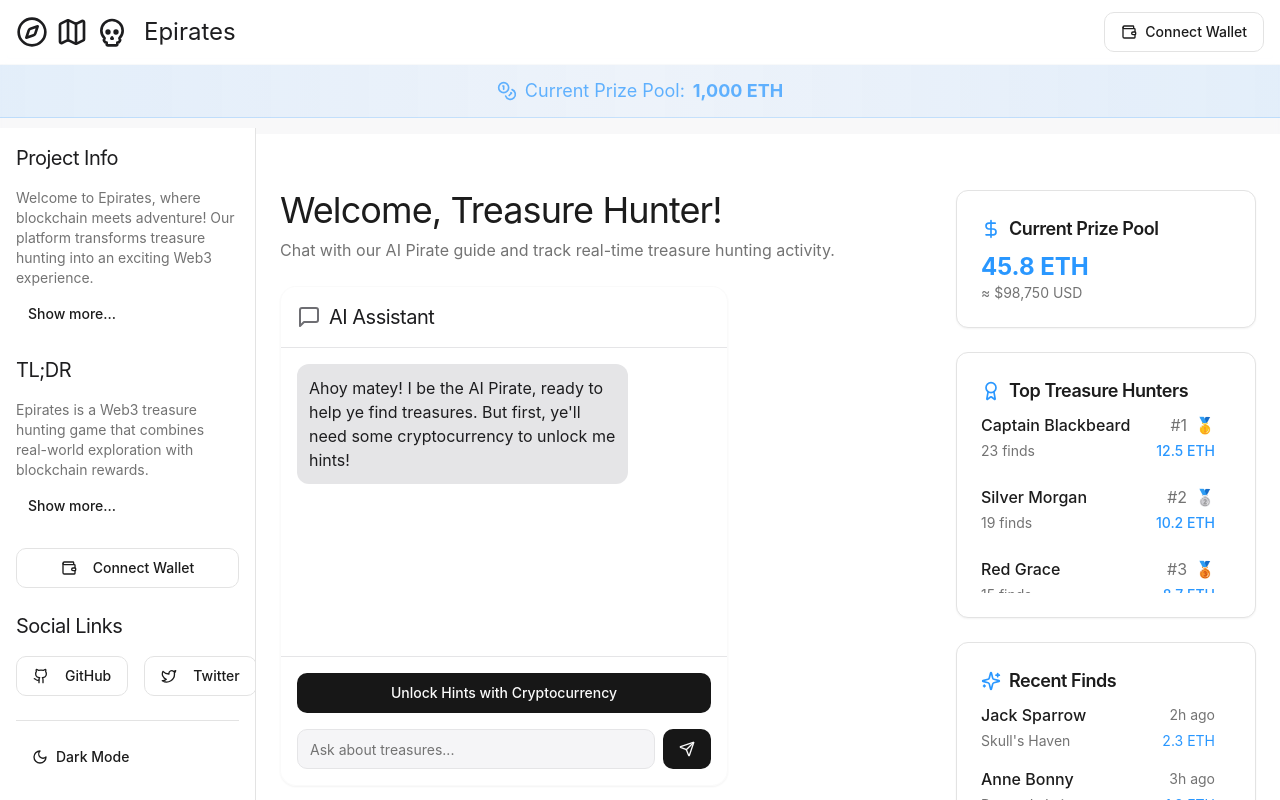
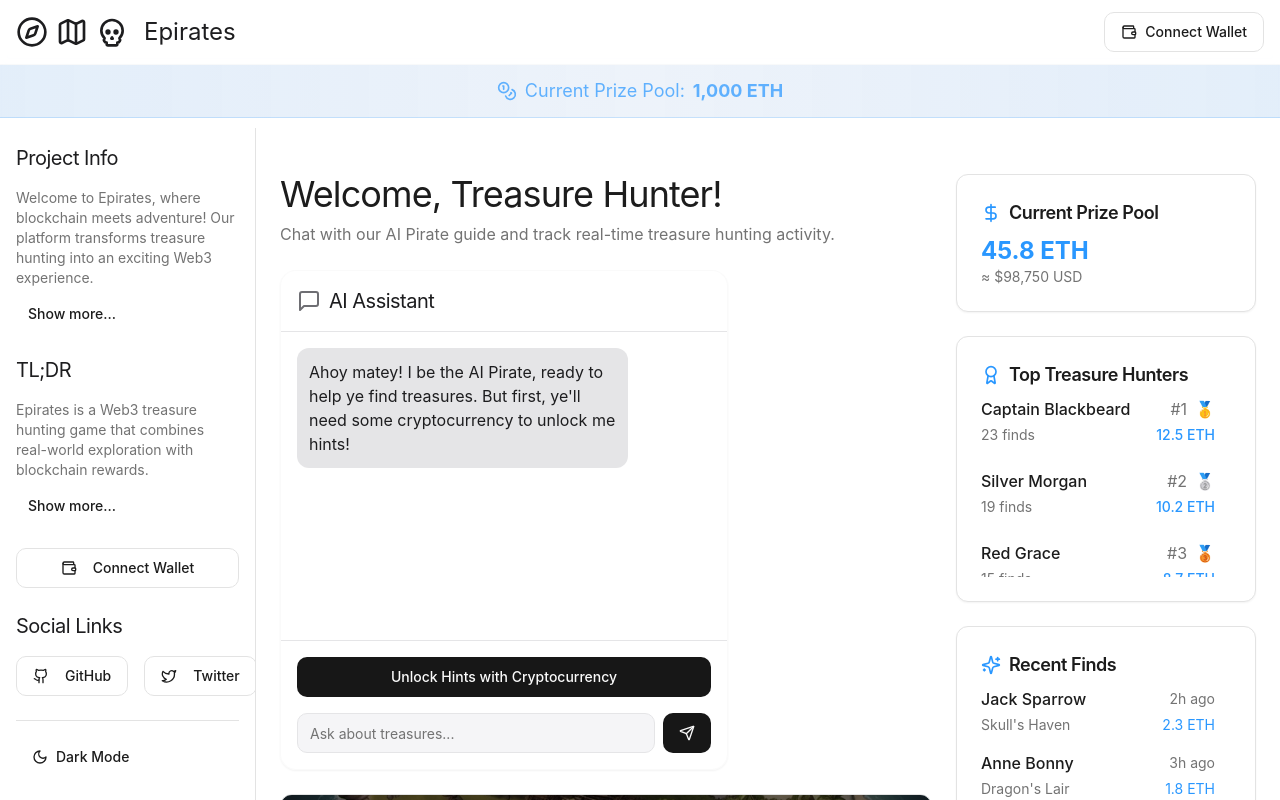
Before and after one commit to Gherard0-eth/gptnemo-ai, a React (Vite) app: page / in a window 1280 px wide. Shown: the top 800 px of the page. Built offline with nearby package versions, Linux system fonts and the light colour scheme.

Commit message:
Reverted to edit f49a1ffd-7d98-46b9-99f1-957f3b2de355: "Reduce blank space in sections
Adjusted the layout to minimize excess blank space below the last element in each section, particularly in the leaderboard area, for a more compact and visually appealing design.
[skip gpt_engineer]"

```diff
--- a/src/App.tsx
+++ b/src/App.tsx
@@ -27,14 +27,12 @@ const App = () => (
                 <div className="mt-16">
                   <PrizePoolBanner />
                 </div>
-                <div className="mt-4"> {/* Reduced from mt-8 to mt-4 */}
                 <Routes>
                   <Route path="/" element={<Index />} />
                   <Route path="/treasure-islands" element={<TreasureIslands />} />
                   <Route path="/island/:id" element={<IslandDetails />} />
                   <Route path="/island/:id/map" element={<IslandMapPage />} />
                 </Routes>
-                </div>
               </main>
             </div>
           </div>
```
Lines whose indentation alone changed are shown as unchanged.
